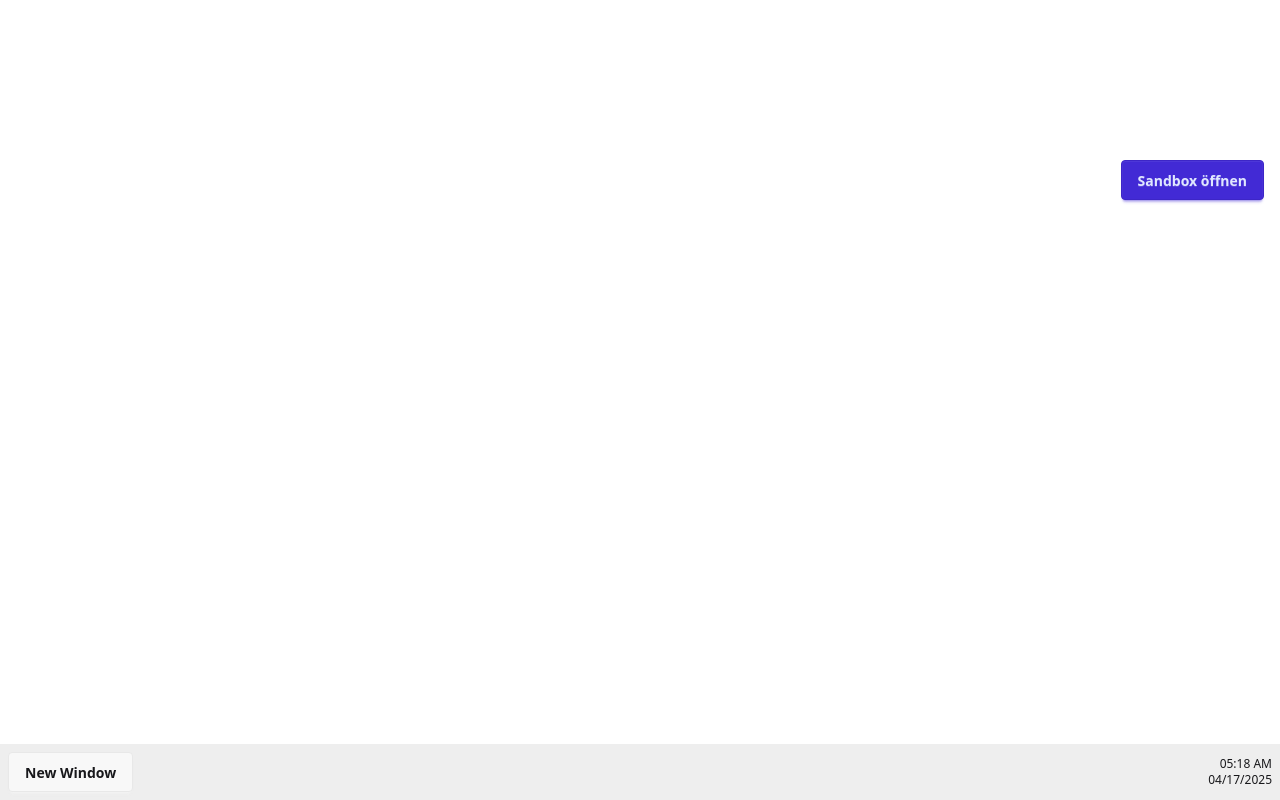
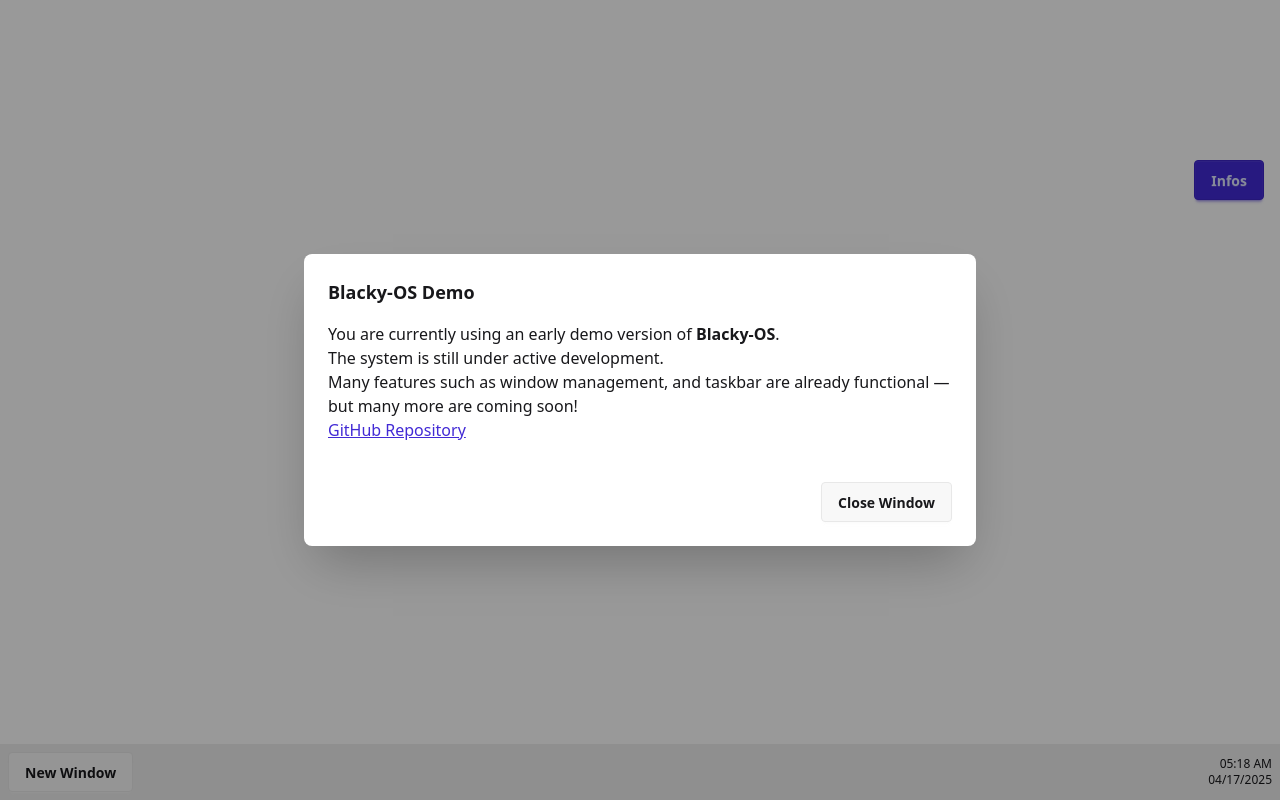
Before and after one commit to BlackTiger007/blacky-os, a SvelteKit app: page / in a window 1280 px wide. Built offline with nearby package versions, Linux system fonts and the light colour scheme.

Commit message:
feat(Demo): add demo dialog component for Blacky-OS

```diff
--- /dev/null
+++ b/src/lib/desktop/components/Demo.svelte
@@ -0,0 +1,30 @@
+<script lang="ts">
+	let { open = $bindable(true) }: { open: boolean } = $props();
+
+	function closeDialog() {
+		open = false;
+	}
+</script>
+
+<dialog id="demo" class="modal" {open}>
+	<div class="modal-box max-w-1/3 min-w-2xl">
+		<h3 class="text-lg font-bold">Blacky-OS Demo</h3>
+		<p class="py-4">
+			You are currently using an early demo version of <strong>Blacky-OS</strong>.<br />
+			The system is still under active development.<br />
+			Many features such as window management, and taskbar are already functional — but many more are
+			coming soon!<br />
+			<a
+				href="https://github.com/BlackTiger007/blacky-os"
+				class="link-primary link"
+				target="_blank"
+				rel="noopener noreferrer"
+			>
+				GitHub Repository
+			</a>
+		</p>
+		<div class="modal-action">
+			<button class="btn" onclick={closeDialog}>Close Window</button>
+		</div>
+	</div>
+</dialog>
--- a/src/routes/+page.svelte
+++ b/src/routes/+page.svelte
@@ -1,26 +1,10 @@
 <script lang="ts">
 	import MyWindow from '$lib/windows/Window.svelte';
 	import Taskleiste from '$lib/desktop/components/Taskleiste.svelte';
-	import Sandbox from '$lib/desktop/apps/Sandbox.svelte';
-	import { windowManager } from '$lib/windows/WindowManager.svelte';
 	import { windows } from '$lib/windows/windowStore.svelte';
+	import Demo from '$lib/desktop/components/Demo.svelte';
 
-	function openSandbox() {
-		windowManager.add({
-			title: 'test',
-			component: Sandbox,
-			position: { x: 5, y: 30 },
-			size: { width: 300, height: 900 },
-			minimized: false,
-			maximized: false,
-			fullscreen: false,
-			closable: true,
-			resizable: true,
-			movable: true,
-			visible: true,
-			zIndex: 0
-		});
-	}
+	let open = $state(true);
 </script>
 
 <div class="h-screen w-screen bg-cover bg-center">
@@ -28,9 +12,9 @@
 		<MyWindow {win} />
 	{/each}
 
+	<Demo bind:open />
+
 	<Taskleiste ausrichtung="links" showSeconds={false} />
 
-	<button class="btn btn-primary fixed top-40 right-4" on:click={openSandbox}>
-		Sandbox öffnen
-	</button>
+	<button class="btn btn-primary fixed top-40 right-4" onclick={() => (open = true)}>Infos</button>
 </div>
```
